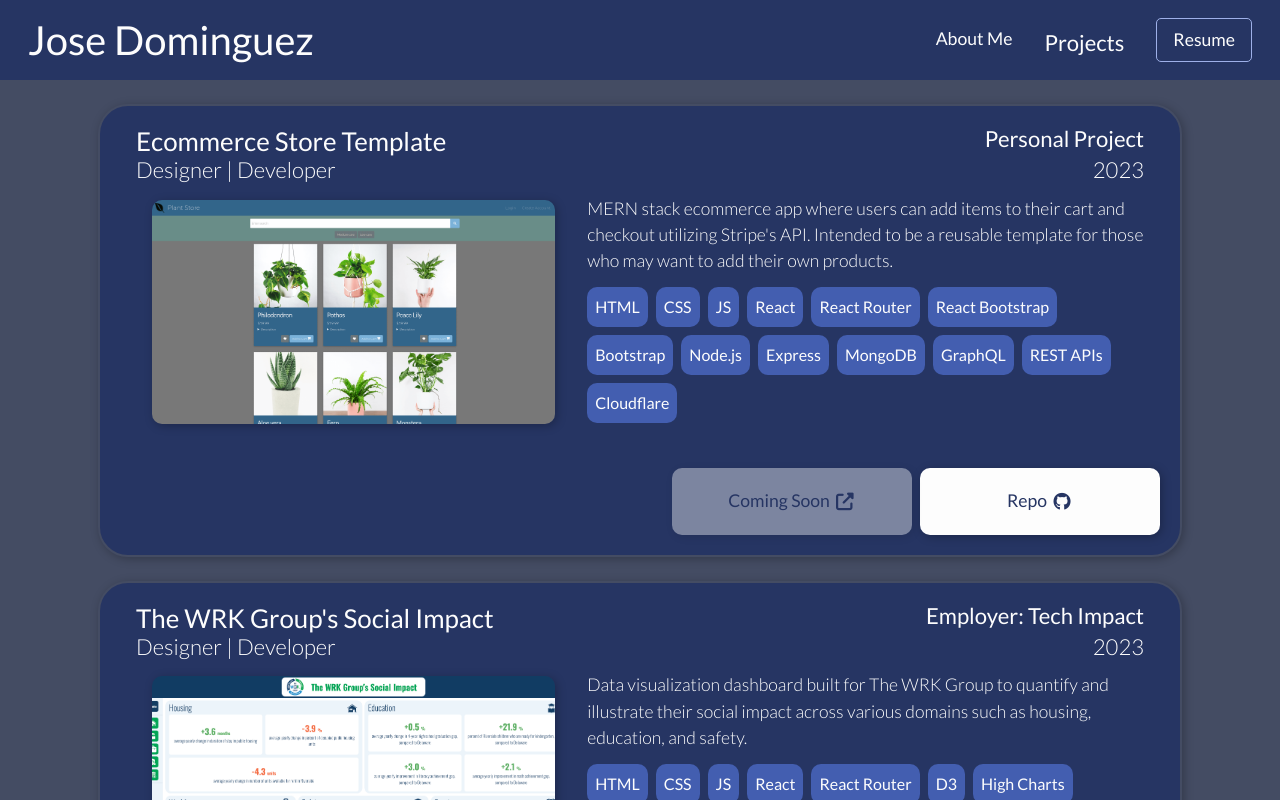
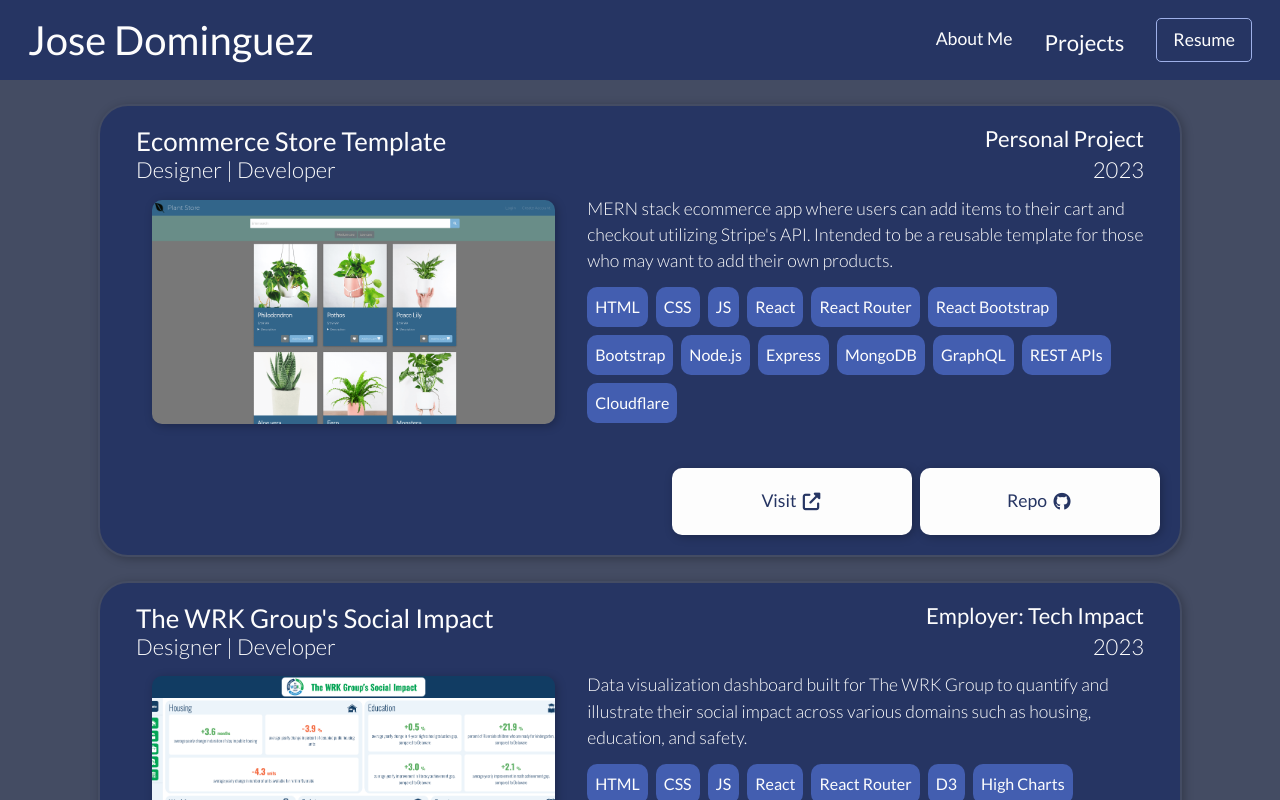
Before and after one commit to jdomindev/portfolio, a React (Vite) app: page /projects in a window 1280 px wide. Shown: the top 800 px of the page. Built offline with nearby package versions, Linux system fonts and the light colour scheme.

Commit message:
added ecommerce link

```diff
--- a/src/data/info.js
+++ b/src/data/info.js
@@ -78,7 +78,7 @@
         "Cloudflare",
       ],
       repoLink: "https://github.com/jdomindev/ecommerce-react",
-      deployedLink: "",
+      deployedLink: "https://ecommerce-react-acyw.onrender.com",
     },
     {
       title: "The WRK Group's Social Impact",
```
